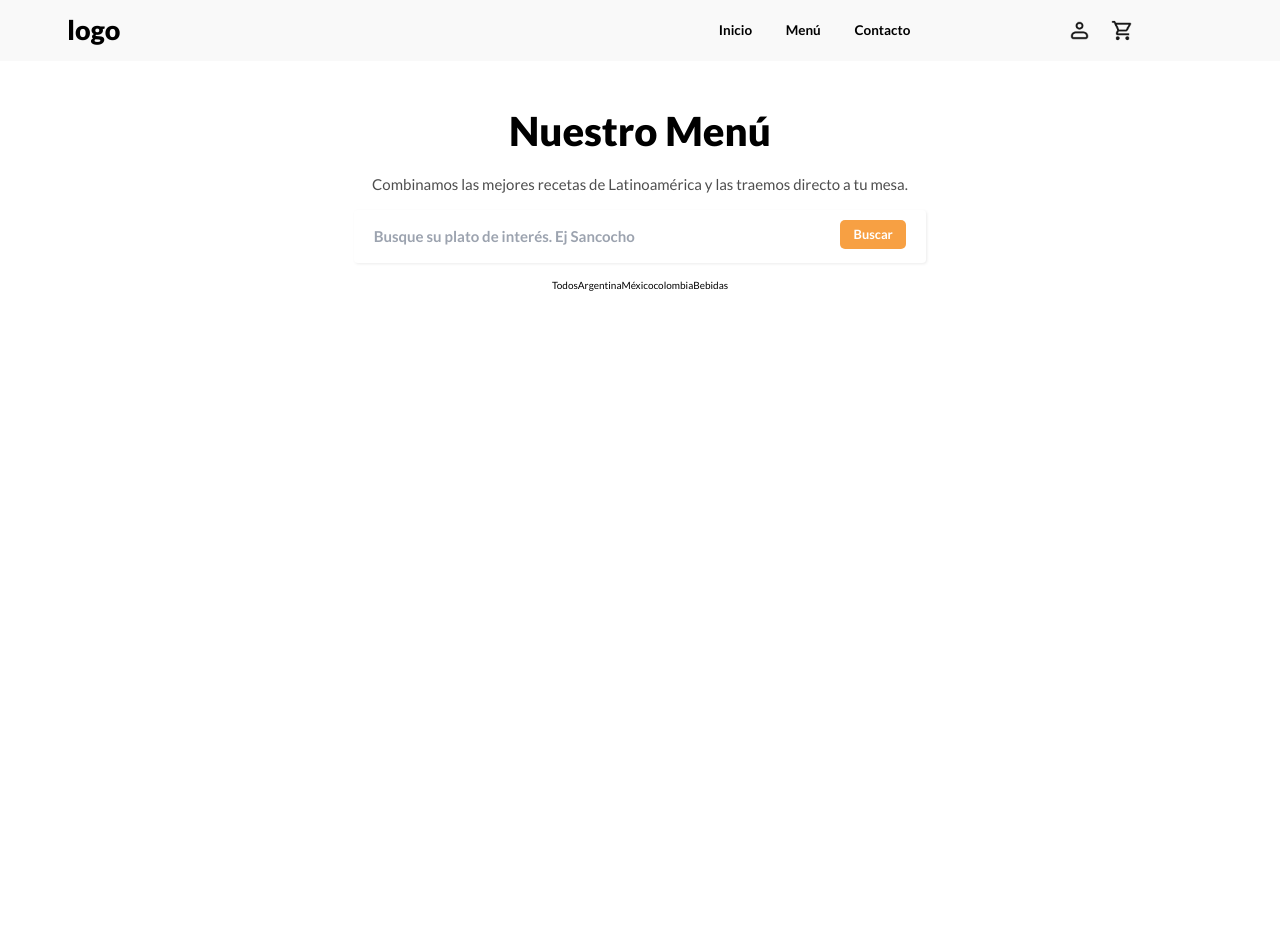
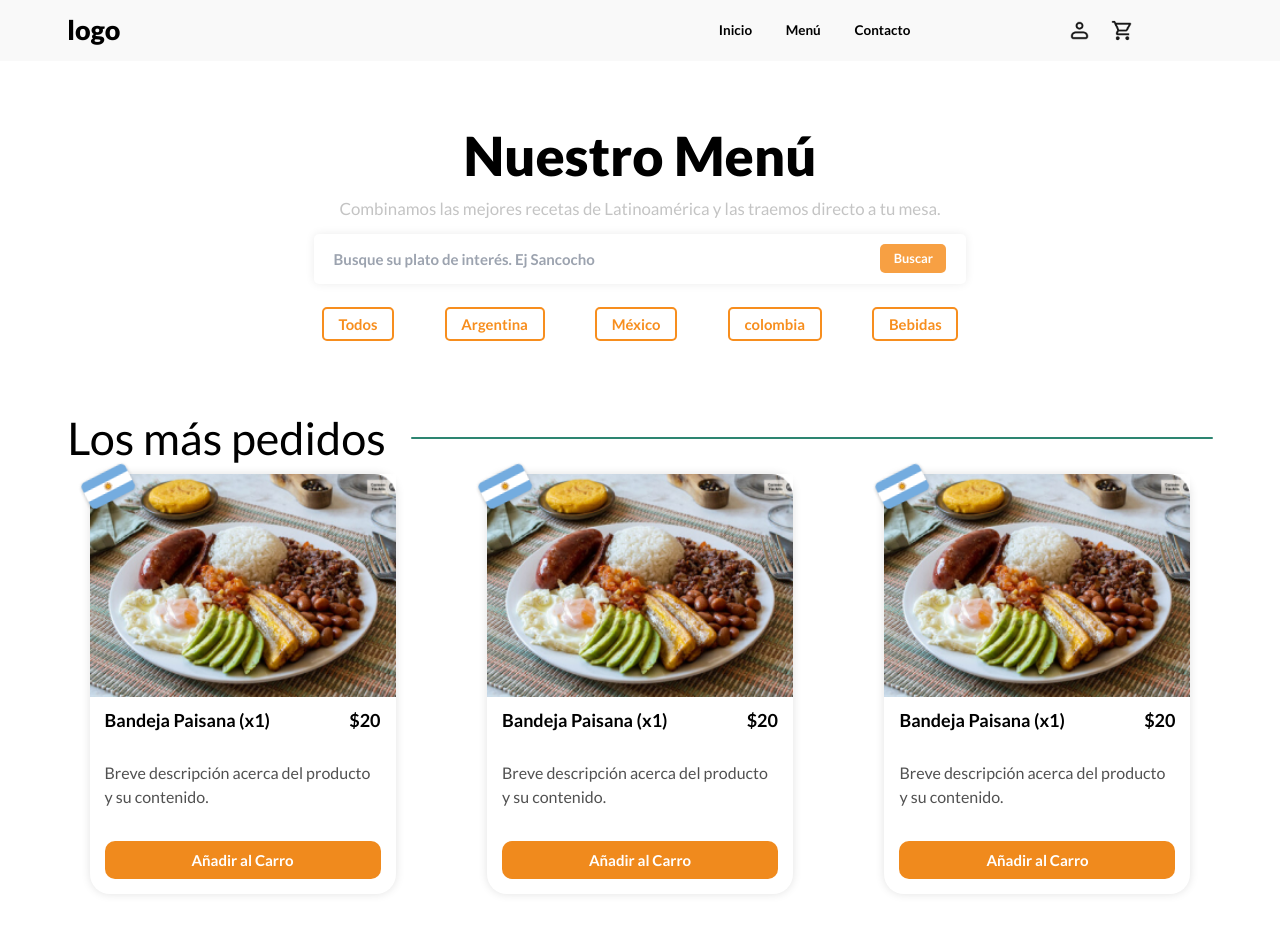
Before and after one commit to Code-Morth/Latam-Food-Front, a Vue app: page /Menu in a window 1280 px wide. Shown: the top 928 px of the page. Before the commit the page ends 800 px from the top, so only its background shows below. Built offline with nearby package versions, Linux system fonts and the light colour scheme.

Commit message:
page menu an style

```diff
--- /dev/null
+++ b/src/components/molecules/CardsMenuTwo.vue
@@ -0,0 +1,62 @@
+
+<script setup>
+
+defineProps({
+    menu: {
+    type: Object,
+    required: true,
+  },
+});
+
+</script>
+
+
+<template>
+    <div class='card_box_content_main_'>
+        <img class="absolute top-[-1rem] -rotate-12 left-[-1.2rem]" src="/components/molecules/pais.png" alt="bandera">
+        <img :src='menu?.foto' alt="menu">
+        <section class='info_box_main_card'>
+            <article class='box_price_name'>
+                <h3>{{ menu?.title }} (x1)</h3>
+                <h3>${{ menu?.precio }}</h3>
+            </article>
+
+            <p>{{ menu?.description }}</p>
+
+            <article class='box_btn_card_main'>
+                <button>Añadir al Carro</button>
+            </article>
+        </section>
+    </div>
+</template>
+
+
+
+<style lang="postcss" scoped>
+.card_box_content_main_ {
+    @apply relative w-[30.6rem] h-[42rem] flex flex-col  rounded-[2rem] shadow-[0px_0px_10px_#E2E2E2] ;
+    .info_box_main_card {
+        @apply p-[1.5rem]  flex flex-col  justify-between   h-full   ;
+
+        .box_price_name{
+            @apply flex justify-between ;
+             & h3{
+                @apply text-[1.8rem] font-bold;
+             }
+        }
+       & p {
+        @apply text-[1.6rem]  text-[#515151] font-medium ;;
+       }
+    }
+
+    .box_btn_card_main{
+        @apply w-full h-auto ;
+        & button {
+            @apply bg-[#F08A1D] w-full py-[.8rem] rounded-2xl text-white font-semibold text-[1.5rem] duration-300 ease-in-out hover:bg-[#f08a1db7];
+        }
+    }
+
+}
+
+
+</style>
--- /dev/null
+++ b/src/components/organins/menu/AllSecctionOrder.vue
@@ -0,0 +1,123 @@
+<script    setup>
+import CardsMenuTwo from '../../molecules/CardsMenuTwo.vue';
+
+
+const platos = [
+  {
+    id: 1,
+    foto: "/components/molecules/fotoMenu.jpg",
+    title: "Bandeja Paisana",
+    precio: "20",
+    description: "Breve descripción acerca del producto y su contenido.",
+    start: 20
+  },
+  {
+    id: 2,
+    foto: "/components/molecules/fotoMenu.jpg",
+    title: "Bandeja Paisana",
+    precio: "20",
+    description: "Breve descripción acerca del producto y su contenido.",
+    start: 20
+  },
+  {
+    id: 3,
+    foto: "/components/molecules/fotoMenu.jpg",
+    title: "Bandeja Paisana",
+    precio: "20",
+    description: "Breve descripción acerca del producto y su contenido.",
+    start: 20
+  },
+  {
+    id: 4,
+    foto: "/components/molecules/fotoMenu.jpg",
+    title: "Bandeja Paisana",
+    precio: "20",
+    description: "Breve descripción acerca del producto y su contenido.",
+    start: 20
+  },
+  {
+    id: 5,
+    foto: "/components/molecules/fotoMenu.jpg",
+    title: "Bandeja Paisana",
+    precio: "20",
+    description: "Breve descripción acerca del producto y su contenido.",
+    start: 20
+  },
+  {
+    id: 6,
+    foto: "/components/molecules/fotoMenu.jpg",
+    title: "Bandeja Paisana",
+    precio: "20",
+    description: "Breve descripción acerca del producto y su contenido.",
+    start: 20
+  },
+  {
+    id: 7,
+    foto: "/components/molecules/fotoMenu.jpg",
+    title: "Bandeja Paisana",
+    precio: "20",
+    description: "Breve descripción acerca del producto y su contenido.",
+    start: 20
+  },
+];
+
+</script>
+
+
+<template>
+   <div class='box_all_order_good'>
+    <section class='title_box_section'>
+        <h2>Los más pedidos</h2>
+        <div class="barrita_"></div>
+    </section>
+    <div class="box_card_all_"  >
+        <CardsMenuTwo v-for="menu in platos" :key="menu.id"  :menu="menu"/>
+    </div>
+
+
+   </div>
+</template>
+
+<style lang="postcss" scoped>
+
+.box_all_order_good{
+    @apply flex flex-col  gap-[2rem] py-[3rem] ;
+
+    .box_card_all_{
+        @apply w-full    grid place-items-center gap-[5rem] auto-rows-auto  grid-cols-auto h-auto;
+        @screen laptop{
+          gap: calc(7rem *var(--scale));
+        }
+    }
+
+.title_box_section{
+    @apply flex justify-between  items-center ;
+
+
+    & h2 {
+        @apply text-[black] !font-medium text-[1.6rem];
+        @screen tablet{
+           @apply text-[3rem];
+        }
+        @screen laptop{
+            @apply text-[4.5rem];
+         }
+    }
+
+    .barrita_{
+        @apply w-[60%] bg-[#2D8571] h-[.2rem] rounded-2xl ;
+        @screen tablet{
+            @apply w-[70%] ;
+        }
+
+    }
+
+}
+
+
+
+
+
+}
+
+</style>
--- a/src/components/pages/Menu/MainMenu.vue
+++ b/src/components/pages/Menu/MainMenu.vue
@@ -27,33 +27,46 @@
 
 <style lang="postcss" scoped>
 .box_Menu_home{
-    @apply w-full h-auto flex flex-col justify-center items-center gap-[1.5rem];
+    @apply py-[4rem] w-full h-auto flex flex-col justify-center items-center gap-[1.5rem];
 @screen laptop{
-    @apply text-[black]
+    @apply text-[black] ;
+    gap: calc(2rem * var(--scale));
+    padding-top: calc(6rem * var(--scale));
+    padding-bottom: calc(6rem * var(--scale));
 }
  & h1 {
     @apply text-[black] font-extrabold text-[2rem] ;
     @screen tablet{
-        @apply text-[4rem]
+        @apply text-[4rem];
+    }
+    @screen laptop{
+        font-size: calc(8rem * var(--scale));
     }
  }
  & p {
-    @apply text-[#4E4E4E] font-medium text-[1.2rem];
+    @apply text-[#C4C4C4] font-medium text-[1.2rem];
     @screen tablet{
         @apply text-[1.5rem]  ;
+    }
+    @screen laptop{
+        font-size: calc(2.5rem * var(--scale));
     }
  }
 
  .box_menu_all{
-    @apply  w-[70%] flex justify-center  ;
+    @apply  w-[95%] flex justify-center  ;
     @screen tablet{
-        @apply w-[50%] ;
+        @apply w-[57%] ;
     }
 
      .inputs_main{
-        @apply  w-[100%] px-[2rem]  py-[1rem] font-semibold text-[1rem]  shadow-[1px_1px_3px_#ECECEC] rounded-md;
+        @apply  w-[100%] px-[2rem] outline-none text-[#C4C4C4]  py-[1rem] font-semibold text-[1rem]  shadow-[0px_0px_10px_#ECECEC] rounded-lg;
         @screen tablet{
             @apply py-[1.5rem]  text-[1.5rem] ;
+        }
+        @screen laptop{
+            padding-top: calc(2rem * var(--scale));
+            padding-bottom:  calc(2rem * var(--scale));
         }
 
      }
@@ -75,6 +88,24 @@
 
 
 
+ .box_menu_btns{
+    @apply flex  w-[95%] justify-around py-[1rem];
+    @screen tablet{
+        @apply   w-[60%];
+    }
+
+    & button {
+        @apply border-2 border-[#F78E1E] rounded-lg px-[.7rem] py-[.4rem] text-[#F78E1E] text-[1.2rem] font-bold;
+        @screen tablet{
+            @apply  text-[1.8rem];
+        }
+        @screen laptop{
+            font-size: calc(2.2rem * var(--scale));
+            padding-left: calc(2.2rem * var(--scale));
+            padding-right: calc(2.2rem * var(--scale))
+        }
+    }
+ }
 
 
 }
--- a/src/pages/Menu/Menu.vue
+++ b/src/pages/Menu/Menu.vue
@@ -1,15 +1,15 @@
-<script setup >
-import ContainerComponents from '../../components/global/ContainerComponents.vue';
-import MainMenu from '../../components/pages/Menu/MainMenu.vue';
+<script setup>
+import ContainerComponents from "../../components/global/ContainerComponents.vue";
+import AllSecctionOrder from "../../components/organins/menu/AllSecctionOrder.vue";
 
-
+import MainMenu from "../../components/pages/Menu/MainMenu.vue";
 </script>
 
 <template>
-  <div class=" w-full h-screen main-page">
-    <h3 class="text-[black] font-extrabold text-[2rem]">Hola soy menu</h3>
+  <div class="w-full h-screen main-page">
     <ContainerComponents>
-     <MainMenu/>
+      <MainMenu />
+      <AllSecctionOrder />
     </ContainerComponents>
   </div>
 </template>
--- a/tailwind.config.js
+++ b/tailwind.config.js
@@ -9,6 +9,12 @@ export default {
       colors: {
         "titleColor" : "#F78E1E",
         "hoverTitleColor" : "#805b34"
+      },
+      gridTemplateColumns: {
+        // config-auto-mi-grid
+        'auto': 'repeat(auto-fill, minmax(28rem, 1fr))',
+
+
       }
     },
     screens: {
```
Also changed, not shown: public/components/molecules/pais.png (added).
